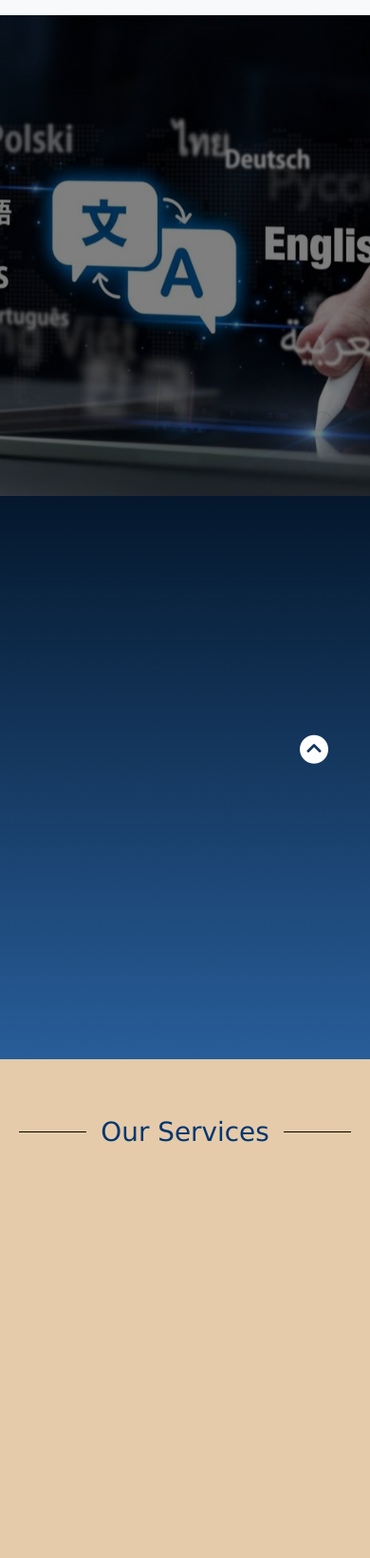
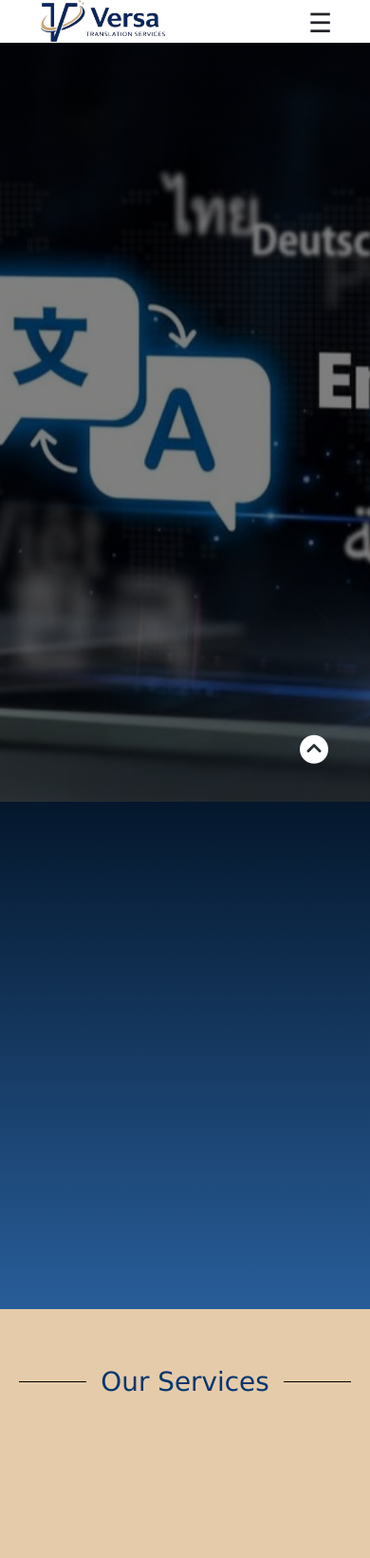
Before and after one commit to shifatasni/Versa-translation, a Django app: page / in a window 390 px wide; the page is wider, and only the part inside the window is pictured. Shown: the top 1640 px of that part at 95% size. Run offline with Django 5.2, Linux system fonts and the light colour scheme; some libraries are stand-ins or nearby versions.

Commit message:
all changed

```diff
--- a/static/script.js
+++ b/static/script.js
@@ -150,6 +150,7 @@
 
 
 
+
 function toggleMenu() {
-  document.querySelector(".navbar-nav").classList.toggle("active");
+  document.getElementById("navLinks").classList.toggle("active");
 }
--- a/static/style.css
+++ b/static/style.css
@@ -1,20 +1,7 @@
 
-.container-fluid{
-    display: flex;
-    flex-wrap: wrap;
-
-    margin: auto;
-    gap: 20px;
-    width:100%;
-    font-family:'josefin sans', sans-serif;
-    box-sizing: border-box;
-    z-index: 1000;
-
-}
-
+/* NAVBAR */
 .nav {
   width: 100%;
-  height: auto;
   background-color: white;
   position: fixed;
   top: 0;
@@ -24,100 +11,109 @@
   align-items: center;
   justify-content: space-between;
 
-  padding: 0 40px ;
+   padding: 0 40px;
   z-index: 1000;
-
-
 }
 
+/* LOGO */
+.brand {
+ height: 60px;
+}
+
+/* MENU */
 .navbar-nav {
-  display: flex;
+   display: flex;
+  flex-direction: row;   /* 🔥 forces horizontal */
   gap: 20px;
   list-style: none;
+  align-items: center;
+}
 
-  align-items:center;
-  position: static;   /* ❌ remove left/transform */
-  margin-top :1px;
+.navbar-nav a {
+  text-decoration: none;
+  color: black;
+  font-size: 15px;
+  margin: 0 15px; /* your spacing */
+  font-size: 15px;
+}
+
+.navbar-nav a:hover {
+  border-bottom: 2px solid black;
+  color: rgb(15, 64, 120);
+}
+
+/* MENU ICON */
+.menu-toggle {
+  display: none;
+  font-size: 28px;
+  cursor: pointer;
+}
+
+/* 📱 MOBILE */
+@media (max-width: 768px) {
+
+  .menu-toggle {
+    display: block;
+  }
+
+  .navbar-nav {
+    position: absolute;
+    top: 65px;
+    left: 0;
+    width: 100%;
+
+    background: white;
+    flex-direction: column;
+    gap: 15px;
+    padding: 20px 0;
+
+    display: none;
+  }
+
+  .navbar-nav.active {
+    display: flex;
+  }
+
+  .brand {
+    height: 45px;
+  }
 }
 
 
 
 
-.navbar a{
- color:rgb(29, 25, 25);
- text-decoration:none;
- margin:0 15px;
- font-size:15px;
-
-}
-
-.navbar a:hover{
- border-bottom:2px solid rgb(24, 6, 6);
- color: rgb(15, 64, 120);
-}
-
-
-@media (max-width: 768px) {
-
-  .navbar-nav {
-    position: absolute;
-    top: 70px;
-    left: 0;
-    width: 100%;
-    background: white;
-
-    flex-direction: column;
-    align-items: center;
-
-    display: none; /* hidden by default */
-  }
-
-  .navbar-nav.active {
-    display: flex; /* show when clicked */
-  }
-}
-
-    .menu-toggle {
-  display: none;
-  font-size: 25px;
-  cursor: pointer;
-
-}
-
-
-
-.body{
+.body {
   display: flex;
   flex-wrap: wrap;
   margin: auto;
   gap: 20px;
-  background: linear-gradient(rgba(0,0,0,0.5), rgba(0,0,0,0.5)),
-  url("/static/images/translate.jpg");
-  background-size:cover;
-  background-position: center;
-  background-repeat: no-repeat;
+
   width: 100%;
   min-height: 100vh;
 
+  background-image:
+    linear-gradient(rgba(0,0,0,0.5), rgba(0,0,0,0.5)),
+    url("/static/images/translate.jpg");
 
+  background-size: cover;          /* fills screen */
+  background-position: center;     /* keeps center visible */
+  background-repeat: no-repeat;
 }
 
-@media (max-width:  768px) {
+/* 🔥 MOBILE FIX */
+@media (max-width: 768px) {
   .body {
-    min-height: 60vh;
-    background-image: url url("/static/images/translate.jpg"); /* optional */
-  }
-}
-@media (min-width: 577px) and (max-width: 992px) {
-  .body{
-    min-height: 80vh;
-    background-image: url("/static/images/translate.jpg"); /* optional */
+    min-height: 100vh;             /* 🔥 important */
+    background-size: cover;        /* keep full screen fill */
+    background-position: center;   /* prevent weird crop */
   }
 }
 
-@media (min-width: 993px) {
+/* 🔥 SMALL MOBILE (extra fix) */
+@media (max-width: 480px) {
   .body {
     min-height: 100vh;
+    background-position: center center;
   }
 }
 
@@ -257,83 +253,30 @@
 }
 
 
-/* 🔥 RESPONSIVE */
 @media (max-width: 768px) {
-  .home {
-    align-items: center;
+
+  .main-head,
+  .fast {
+    margin-left: 0;
     text-align: center;
   }
 
-  .main-head {
-    font-size: 32px;
+  .line {
+    margin: 15px auto;   /* 🔥 center line */
   }
 
   .home-buttons {
     justify-content: center;
   }
-}
-
-@media (max-width: 480px) {
-  .main-head {
-    font-size: 26px;
-  }
 
   .btn-quote,
   .btn-Whatsapp {
-    width: 100%;
+    margin-left: 0;
   }
 }
 
 
 
-.brand{
-  height:60px;
-  width: auto;
-  display:flex;
-}
-
-@media (max-width: 768px) {
-  .brand {
-    height: 45px;
-  }
-}
-
-
-@media (max-width: 768px) {
-
-  .nav {
-    height: auto;
-    padding: 10px 15px;
-  }
-
-  .navbar-nav {
-    width: 100%;
-    flex-direction: column;
-    align-items: center;
-    gap: 15px;
-
-    display: none; /* hidden by default */
-    margin-top: 10px;
-  }
-
-  .navbar-nav.active {
-    display: flex; /* show when clicked */
-  }
-
-
-
-}
-
-.menu-toggle {
-  font-size: 28px;
-  cursor: pointer;
-  display: none;
-}
-@media (max-width: 768px) {
-  .menu-toggle {
-    display: flex;
-  }
-}
 
 .language{
   min-height: 400px;
@@ -470,7 +413,16 @@
 .language:hover .lang-div3 {
   transition-delay: 0.5s;
 }
+.language:hover .lang-div4 {
+  transition-delay: 0.7s;
+}
 
+.language:hover .lang-div5 {
+  transition-delay: 0.9s;
+}
+.language:hover .lang-div6 {
+  transition-delay: 1s;
+}
 /* Text style */
 .h5 {
   margin: 0;
@@ -627,14 +579,14 @@
 
 
 .choose{
- width: 100%;
+  width: 100%;
   text-align: center;
   padding: 40px 20px;
 }
 .choose-head{
+  margin-bottom: 40px;
   color:#d2b48c;
   font-family:'Gill Sans', 'Gill Sans MT', Calibri, 'Trebuchet MS', sans-serif;
-
 
 }
 
@@ -1435,13 +1387,7 @@
   line-height: 1.5;
 }
 
-.page {
-  width: 100%;
-  display: flex;
-  flex-wrap: wrap;
-  justify-content: center;
 
-}
 
 
 
--- a/templates/base.html
+++ b/templates/base.html
@@ -17,34 +17,17 @@
   </head>
 
 <body >
-    <nav class="navbar navbar-expand-lg bg-body-tertiary">
+    <nav class="nav">
+    <img class="brand" src="{% static 'images/versa.png' %}">
 
-      <div class="container-fluid">
+    <div class="menu-toggle" onclick="toggleMenu()">☰</div>
 
-
-    <div class="collapse navbar-collapse" id="navbarNav">
-    <div class="nav">
-       <img class="brand" src="{% static 'images/versa.png' %}">
-       <div class="menu-toggle" onclick="toggleMenu()">☰</div>
-      <ul class="navbar-nav">
-        <li class="nav-item ">
-  <a class="nav-link " href="{% url 'index' %}"  >
-    Home
-  </a>
-</li>
-      <li class="nav-item" >
-          <a class="nav-link nav-link " href="{% url 'services' %}" >Services</a>
-      </li>
-      <li class="nav-item">
-          <a class="nav-link" href="{% url 'languages' %}">Languages</a>
-      </li>
-      <li class="nav-item">
-          <a class="nav-link" href="{% url 'contact' %}">Contact Us</a>
-      </li>
-      </ul>
-      </div>
-    </div>
-  </div>
+    <ul class="navbar-nav" id="navLinks">
+        <li><a href="{% url 'index' %}">Home</a></li>
+        <li><a href="{% url 'services' %}">Services</a></li>
+        <li><a href="{% url 'languages' %}">Languages</a></li>
+        <li><a href="{% url 'contact' %}">Contact Us</a></li>
+    </ul>
 </nav>
 
 {% block content %}{% endblock %}
```
